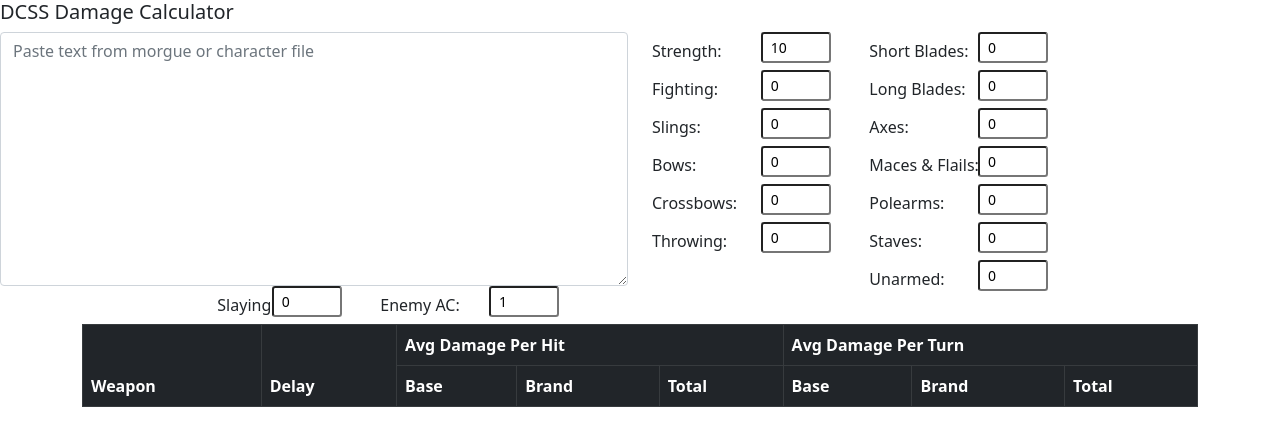
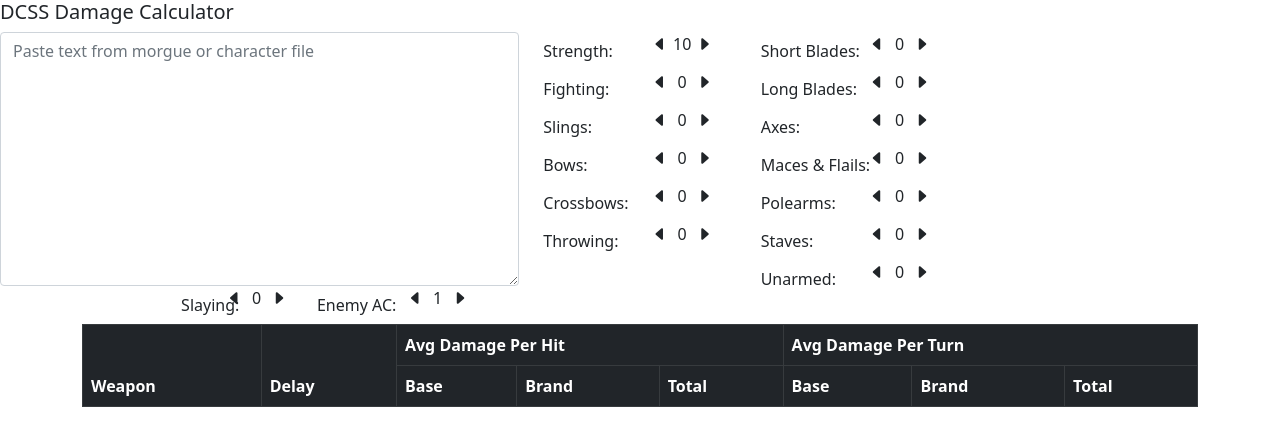
Before and after one commit to powerbf/crawl-helper, a plain HTML site: page index.html in a window 1280 px wide. Drawn offline with nearby package versions, Linux system fonts and the light colour scheme.

Commit message:
Number spinners with left/right arrows

```diff
--- a/index.html
+++ b/index.html
@@ -4,11 +4,12 @@
     <meta charset="utf-8"/>
 
     <link href="https://fonts.googleapis.com/css?family=Roboto:300,400,500&amp;display=swap" rel="stylesheet" />
-    <link href="https://fonts.googleapis.com/icon?family=Material+Icons" rel="stylesheet" />
 
     <link href="https://cdn.jsdelivr.net/npm/bootstrap@5.0.2/dist/css/bootstrap.min.css" rel="stylesheet"
         integrity="sha384-EVSTQN3/azprG1Anm3QDgpJLIm9Nao0Yz1ztcQTwFspd3yD65VohhpuuCOmLASjC"
         crossorigin="anonymous">
+
+    <link rel="stylesheet" href="https://cdn.jsdelivr.net/npm/bootstrap-icons@1.5.0/font/bootstrap-icons.css">
 
     <link rel="stylesheet" href="styles.css" />
 
@@ -19,7 +20,7 @@
     <h5>DCSS Damage Calculator</h5>
     <form id="theform" class="" novalidate="" placement="center">
         <div class="row">
-            <div class="col-sm-6">
+            <div class="col-sm-5">
                 <textarea id="data" class="form-control" rows="10" cols="80" placeholder="Paste text from morgue or character file"></textarea>
                 <div class="form-group row">
                     <div class="col-sm-4">
@@ -27,96 +28,126 @@
                     <div class="col-sm-1">
                         <label for="slaying" class="col-form-label text-nowrap">Slaying:</label>
                     </div>
-                    <div class="col-sm-2">
-                        <input type="number" class="form-control-sm number-sm" id="slaying" value="0">
+                    <div class="col-sm-2 text-nowrap">
+                        <i class="bi bi-caret-left-fill"></i>
+                        <span class="number-val" id="slaying">0</span>
+                        <i class="bi bi-caret-right-fill"></i>
                     </div>
                     <div class="col-sm-2">
                         <label for="enemy_ac" class="col-form-label text-nowrap">Enemy AC:</label>
                     </div>
                     <div class="col-sm-2">
-                        <input type="number" class="form-control-sm number-sm" id="enemy_ac" value="1" min="0" max="20">
+                        <i class="bi bi-caret-left-fill"></i>
+                        <span class="number-val" id="enemy_ac" min="0">1</span>
+                        <i class="bi bi-caret-right-fill"></i>
                     </div>
                 </div>
             </div>
             <div class="col-sm-2" id="skills1">
                 <div class="form-group row mb-0">
                     <label for="strength" class="col-sm-6 col-form-label text-nowrap">Strength:</label>
-                    <div class="col-sm-2">
-                        <input type="number" class="form-control-sm number-sm" id="strength" value="10" min="0">
+                    <div class="col-sm-2 text-nowrap">
+                        <i class="bi bi-caret-left-fill"></i>
+                        <span class="number-val" id="strength" min="0">10</span>
+                        <i class="bi bi-caret-right-fill"></i>
                     </div>
                 </div>
                 <div class="form-group row mb-0">
                     <label for="fighting" class="col-sm-6 col-form-label text-nowrap">Fighting:</label>
-                    <div class="col-sm-2">
-                        <input type="number" class="form-control-sm number-sm" id="fighting" value="0" min="0" max="27">
+                    <div class="col-sm-2 text-nowrap">
+                        <i class="bi bi-caret-left-fill"></i>
+                        <span class="number-val" id="fighting" min="0" max="27">0</span>
+                        <i class="bi bi-caret-right-fill"></i>
                     </div>
                 </div>
                 <div class="form-group row mb-0">
                     <label for="slings" class="col-sm-6 col-form-label text-nowrap">Slings:</label>
-                    <div class="col-sm-2">
-                        <input type="number" class="form-control-sm number-sm" id="slings" value="0" min="0" max="27">
+                    <div class="col-sm-2 text-nowrap">
+                        <i class="bi bi-caret-left-fill"></i>
+                        <span class="number-val" id="slings" min="0" max="27">0</span>
+                        <i class="bi bi-caret-right-fill"></i>
                     </div>
                 </div>
                 <div class="form-group row mb-0">
                     <label for="bows" class="col-sm-6 col-form-label text-nowrap">Bows:</label>
-                    <div class="col-sm-2">
-                        <input type="number" class="form-control-sm number-sm" id="bows" value="0" min="0" max="27">
+                    <div class="col-sm-2 text-nowrap">
+                        <i class="bi bi-caret-left-fill"></i>
+                        <span class="number-val" id="bows" min="0" max="27">0</span>
+                        <i class="bi bi-caret-right-fill"></i>
                     </div>
                 </div>
                  <div class="form-group row mb-0">
                     <label for="crossbows" class="col-sm-6 col-form-label text-nowrap">Crossbows:</label>
-                    <div class="col-sm-2">
-                        <input type="number" class="form-control-sm number-sm" id="crossbows" value="0" min="0" max="27">
+                    <div class="col-sm-2 text-nowrap">
+                        <i class="bi bi-caret-left-fill"></i>
+                        <span class="number-val" id="crossbows" min="0" max="27">0</span>
+                        <i class="bi bi-caret-right-fill"></i>
                     </div>
                 </div>
                 <div class="form-group row mb-0">
                     <label for="throwing" class="col-sm-6 col-form-label text-nowrap">Throwing:</label>
-                    <div class="col-sm-2">
-                        <input type="number" class="form-control-sm number-sm" id="throwing" value="0" min="0" max="27">
+                    <div class="col-sm-2 text-nowrap">
+                        <i class="bi bi-caret-left-fill"></i>
+                        <span class="number-val" id="throwing" min="0" max="27">0</span>
+                        <i class="bi bi-caret-right-fill"></i>
                     </div>
                 </div>
             </div>
             <div class="col-sm-2" id="skills2">
                 <div class="form-group row mb-0">
                     <label for="short_blades" class="col-sm-6 col-form-label text-nowrap">Short Blades:</label>
-                    <div class="col-sm-2">
-                        <input type="number" class="form-control-sm number-sm" id="short_blades" value="0" min="0" max="27">
+                    <div class="col-sm-2 text-nowrap">
+                        <i class="bi bi-caret-left-fill"></i>
+                        <span class="number-val" id="short_blades" min="0">0</span>
+                        <i class="bi bi-caret-right-fill"></i>
                     </div>
                 </div>
                 <div class="form-group row mb-0">
                     <label for="long_blades" class="col-sm-6 col-form-label text-nowrap">Long Blades:</label>
-                    <div class="col-sm-2">
-                        <input type="number" class="form-control-sm number-sm" id="long_blades" value="0" min="0" max="27">
+                    <div class="col-sm-2 text-nowrap">
+                        <i class="bi bi-caret-left-fill"></i>
+                        <span class="number-val" id="long_blades" min="0">0</span>
+                        <i class="bi bi-caret-right-fill"></i>
                     </div>
                 </div>
                <div class="form-group row mb-0">
                     <label for="axes" class="col-sm-6 col-form-label">Axes:</label>
-                    <div class="col-sm-2">
-                        <input type="number" class="form-control-sm number-sm" id="axes" value="0" min="0" max="27">
+                    <div class="col-sm-2 text-nowrap">
+                        <i class="bi bi-caret-left-fill"></i>
+                        <span class="number-val" id="axes" min="0">0</span>
+                        <i class="bi bi-caret-right-fill"></i>
                     </div>
                 </div>
                 <div class="form-group row mb-0">
                     <label for="maces" class="col-sm-6 col-form-label text-nowrap">Maces & Flails:</label>
-                    <div class="col-sm-2">
-                        <input type="number" class="form-control-sm number-sm" id="maces" value="0" min="0" max="27">
+                    <div class="col-sm-2 text-nowrap">
+                        <i class="bi bi-caret-left-fill"></i>
+                        <span class="number-val" id="maces" min="0">0</span>
+                        <i class="bi bi-caret-right-fill"></i>
                     </div>
                 </div>
                 <div class="form-group row mb-0">
                     <label for="polearms" class="col-sm-6 col-form-label">Polearms:</label>
-                    <div class="col-sm-2">
-                        <input type="number" class="form-control-sm number-sm" id="polearms" value="0" min="0" max="27">
+                    <div class="col-sm-2 text-nowrap">
+                        <i class="bi bi-caret-left-fill"></i>
+                        <span class="number-val" id="polearms" min="0">0</span>
+                        <i class="bi bi-caret-right-fill"></i>
                     </div>
                 </div>
                 <div class="form-group row mb-0">
                     <label for="staves" class="col-sm-6 col-form-label">Staves:</label>
-                    <div class="col-sm-2">
-                        <input type="number" class="form-control-sm number-sm" id="staves" value="0" min="0" max="27">
+                    <div class="col-sm-2 text-nowrap">
+                        <i class="bi bi-caret-left-fill"></i>
+                        <span class="number-val" id="staves" min="0">0</span>
+                        <i class="bi bi-caret-right-fill"></i>
                     </div>
                 </div>
                 <div class="form-group row mb-0">
                     <label for="unarmed" class="col-sm-6 col-form-label">Unarmed:</label>
-                    <div class="col-sm-2">
-                        <input type="number" class="form-control-sm number-sm" id="unarmed" value="0" min="0" max="27">
+                    <div class="col-sm-2 text-nowrap">
+                        <i class="bi bi-caret-left-fill"></i>
+                        <span class="number-val" id="unarmed" min="0">0</span>
+                        <i class="bi bi-caret-right-fill"></i>
                     </div>
                 </div>
             </div>
--- a/main.js
+++ b/main.js
@@ -70,19 +70,45 @@
     "large rock": { category: "throwing", damage: 20, hit: +0, delay: { base: 20, min: 7 }, },
 };
 
+// decrement value when left arrow clicked
+$(document).on('click', '.bi-caret-left-fill', function () {
+    var valElmt = $(this).parent().children(".number-val").first();
+    //var valElmt = $('#' + $(this).attr('for'));
+    var oldVal = parseInt(valElmt.text());
+    var newVal = oldVal - 1;
+
+    var min = valElmt.attr('min');
+    if (typeof min !== 'undefined' && min !== false) {
+        newVal = Math.max(newVal, min);
+    }
+
+    if (newVal != oldVal) {
+        valElmt.text(newVal);
+        updateResults();
+    }
+});
+
+// decrement value when left arrow clicked
+$(document).on('click', '.bi-caret-right-fill', function () {
+    var valElmt = $(this).parent().children(".number-val").first();
+    //var valElmt = $('#' + $(this).attr('for'));
+    var oldVal = parseInt(valElmt.text());
+    var newVal = oldVal + 1;
+
+    var max = valElmt.attr('max');
+    if (typeof max !== 'undefined' && max !== false) {
+        newVal = Math.min(newVal, max);
+    }
+
+    if (newVal != oldVal) {
+        valElmt.text(newVal);
+        updateResults();
+    }
+});
+
 
 $("#data").on("change paste keyup", function() {
     parseData();
-    updateResults();
-    return true;
-});
-
-$("#skills1").on("change paste keyup", function() {
-    updateResults();
-    return true;
-});
-
-$("#skills2").on("change paste keyup", function() {
     updateResults();
     return true;
 });
@@ -113,21 +139,21 @@
 {
     weapons = [];
 
-    $('#strength').val(10);
-    $('#fighting').val(0);
+    $('#strength').text(10);
+    $('#fighting').text(0);
 
-    $('#short_blades').val(0);
-    $('#long_blades').val(0);
-    $('#axes').val(0);
-    $('#maces').val(0);
-    $('#polearms').val(0);
-    $('#staves').val(0);
-    $('#unarmed').val(0);
+    $('#short_blades').text(0);
+    $('#long_blades').text(0);
+    $('#axes').text(0);
+    $('#maces').text(0);
+    $('#polearms').text(0);
+    $('#staves').text(0);
+    $('#unarmed').text(0);
 
-    $('#slings').val(0);
-    $('#bows').val(0);
-    $('#crossbows').val(0);
-    $('#throwing').val(0);
+    $('#slings').text(0);
+    $('#bows').text(0);
+    $('#crossbows').text(0);
+    $('#throwing').text(0);
 }
 
 function parseData()
@@ -150,7 +176,7 @@
 
         var str = /Str:\s*(\d+)/.exec(line);
         if (str && str.length >= 2) {
-            $('#strength').val(parseInt(str[1]));
+            $('#strength').text(parseInt(str[1]));
         }
 
         // unarmed
@@ -211,29 +237,29 @@
         }
 
         if (name == "Fighting")
-            $('#fighting').val(val);
+            $('#fighting').text(val);
         else if (name == "Short Blades")
-            $('#short_blades').val(val);
+            $('#short_blades').text(val);
         else if (name == "Long Blades")
-            $('#long_blades').val(val);
+            $('#long_blades').text(val);
         else if (name == "Axes")
-            $('#axes').val(val);
+            $('#axes').text(val);
         else if (name == "Maces & Flails")
-            $('#maces').val(val);
+            $('#maces').text(val);
         else if (name == "Polearms")
-            $('#polearms').val(val);
+            $('#polearms').text(val);
         else if (name == "Staves")
-            $('#staves').val(val);
+            $('#staves').text(val);
         else if (name == "Unarmed Combat")
-            $('#unarmed').val(val);
+            $('#unarmed').text(val);
         else if (name == "Slings")
-            $('#slings').val(val);
+            $('#slings').text(val);
         else if (name == "Bows")
-            $('#bows').val(val);
+            $('#bows').text(val);
         else if (name == "Crossbows")
-            $('#crossbows').val(val);
+            $('#crossbows').text(val);
         else if (name == "Throwing")
-            $('#throwing').val(val);
+            $('#throwing').text(val);
     }
     catch (err) {
     }
@@ -450,11 +476,11 @@
 
     var unarmed = (refData["category"] == "unarmed");
 
-    var str = parseFloat($('#strength').val());
-    var fighting = parseFloat($('#fighting').val());
-    var weaponSkill = parseFloat($('#'+refData["category"]).val());
-    var enemy_ac = parseInt($('#enemy_ac').val());
-    var slaying = parseInt($('#slaying').val());
+    var str = parseFloat($('#strength').text());
+    var fighting = parseFloat($('#fighting').text());
+    var weaponSkill = parseFloat($('#'+refData["category"]).text());
+    var enemy_ac = parseInt($('#enemy_ac').text());
+    var slaying = parseInt($('#slaying').text());
 
     // all possible damage values, weighted by probability
     var weightedDamage = {};
@@ -711,7 +737,7 @@
         return;
     }
 
-    var enemy_ac = parseInt($('#enemy_ac').val());
+    var enemy_ac = parseInt($('#enemy_ac').text());
 
     // all possible damage values, weighted by probability
     var weightedDamage = {};
--- a/styles.css
+++ b/styles.css
@@ -1,10 +1,11 @@
-.number-sm {
-    width: 70px;
-    height: 30px;
-}
-
 .table td.fit,
 .table th.fit {
     white-space: nowrap;
     width: 1%;
 }
+
+span {
+  display: inline-block;
+  width: 20px;
+  text-align: center;
+}
```
